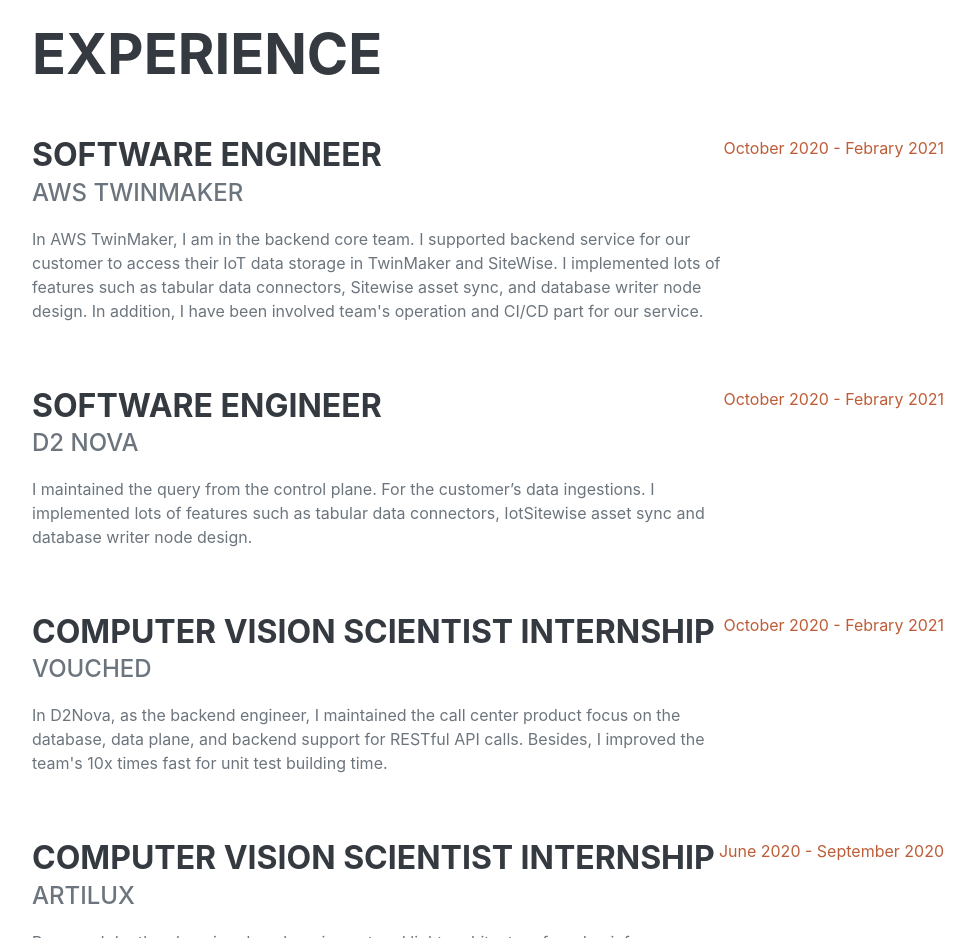
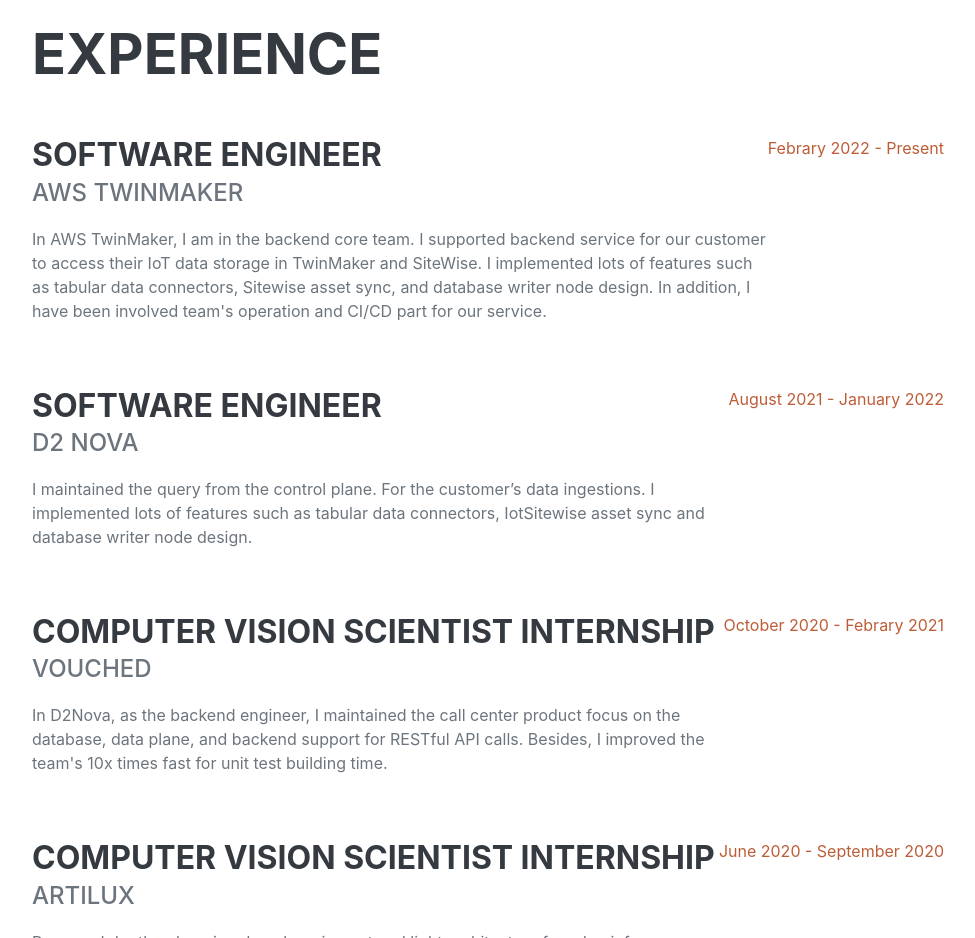
Before and after one commit to honkuro1227/honkuro1227.github.io, a plain HTML site: page index.html in a window 1280 px wide. Shown: the part 860-1798 px from the top of the page, without its empty margins (288-1263 px from the left). Drawn offline with nearby package versions, Linux system fonts and the light colour scheme; a web font is replaced by a local one.

Commit message:
Update index.html

```diff
--- a/index.html
+++ b/index.html
@@ -70,7 +70,7 @@
                                I implemented lots of features such as tabular data connectors, Sitewise asset sync, and database writer node design.
                                In addition, I have been involved team's operation and CI/CD part for our service.</p>
                         </div>
-                        <div class="flex-shrink-0"><span class="text-primary">October 2020 - Febrary 2021</span></div>
+                        <div class="flex-shrink-0"><span class="text-primary">Febrary 2022 - Present</span></div>
                     </div>
                     <div class="d-flex flex-column flex-md-row justify-content-between mb-5">
                         <div class="flex-grow-1">
@@ -80,7 +80,7 @@
                                 I implemented lots of features such as tabular data connectors,
                                 IotSitewise asset sync and database writer node design.</p>
                         </div>
-                        <div class="flex-shrink-0"><span class="text-primary">October 2020 - Febrary 2021</span></div>
+                        <div class="flex-shrink-0"><span class="text-primary">August 2021 - January 2022</span></div>
                     </div>
                     <div class="d-flex flex-column flex-md-row justify-content-between mb-5">
                         <div class="flex-grow-1">
```
